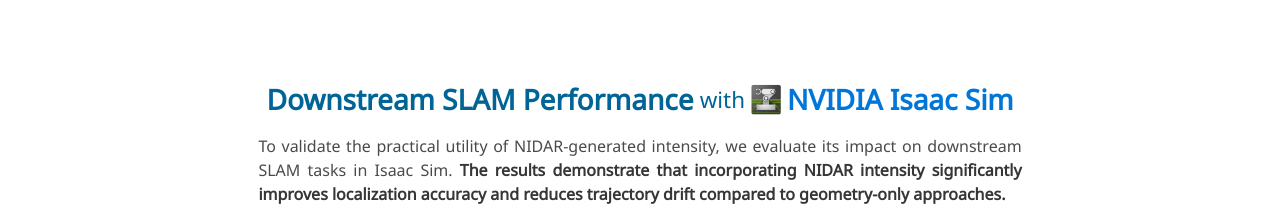
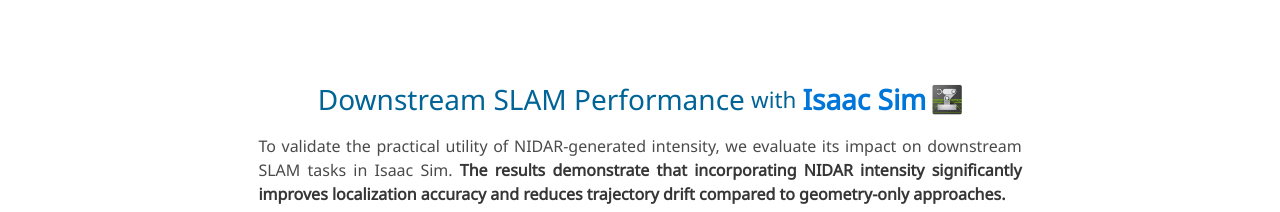
Before and after one commit to nidar-web/nidar-web.github.io, a website: page index.html in a window 1280 px wide. Shown: the part 3730-3942 px from the top of the page. Drawn offline with nearby package versions, Linux system fonts and the light colour scheme; some icons are missing; a web font is replaced by a local one.

Commit message:
Refine the Isaac Sim heading text, weight and icon order

```diff
--- a/index.html
+++ b/index.html
@@ -16,7 +16,7 @@
   <link rel="stylesheet" href="./static/css/bulma-slider.min.css">
   <link rel="stylesheet" href="./static/css/fontawesome.all.min.css">
   <link rel="stylesheet" href="https://cdn.jsdelivr.net/gh/jpswalsh/academicons@1/css/academicons.min.css">
-  <link rel="stylesheet" href="./static/css/index.css?v=20261008-isaac-inline-title">
+  <link rel="stylesheet" href="./static/css/index.css?v=20261008-isaac-title-refined">
   <!-- <link rel="icon" href="./static/images/favicon.svg"> -->
 
   <script src="https://ajax.googleapis.com/ajax/libs/jquery/3.5.1/jquery.min.js"></script>
@@ -593,8 +593,8 @@
             <h2 class="title isaac-inline-title">
               <span class="isaac-task-title">Downstream SLAM Performance</span>
               <span class="isaac-connector">with</span>
+              <span class="isaac-platform-name">Isaac Sim</span>
               <img class="isaac-inline-logo" src="./static/images/isaacsim.png" alt="" aria-hidden="true" loading="lazy">
-              <span class="isaac-platform-name">NVIDIA Isaac Sim</span>
             </h2>
           </div>
           <div class="content has-text-justified">
--- a/static/css/index.css
+++ b/static/css/index.css
@@ -541,8 +541,8 @@ body {
 
 /* Preserve the original heading sentence on one line and emphasize the platform. */
 .isaac-slam-heading { margin-bottom: 1rem; scroll-margin-top: 2rem; }
-.isaac-slam-heading .isaac-inline-title { display: flex; align-items: center; justify-content: center; flex-wrap: nowrap; gap: 0.22em; margin: 0; color: #006496; font-size: clamp(1rem, 2.6vw, 1.75rem); font-weight: 600; line-height: 1.3; white-space: nowrap; }
-.isaac-slam-heading .isaac-connector { font-size: 0.8em; font-weight: 500; }
+.isaac-slam-heading .isaac-inline-title { display: flex; align-items: center; justify-content: center; flex-wrap: nowrap; gap: 0.22em; margin: 0; color: #006496; font-size: clamp(1rem, 2.6vw, 1.75rem); font-weight: 400; line-height: 1.3; white-space: nowrap; }
+.isaac-slam-heading .isaac-connector { font-size: 0.8em; font-weight: 400; }
 .isaac-inline-logo { display: block; flex: none; width: auto; height: 1.1em; }
 .isaac-slam-heading .isaac-platform-name { color: #0077d8; font-weight: 800; }
 @media (max-width: 768px) {
```
